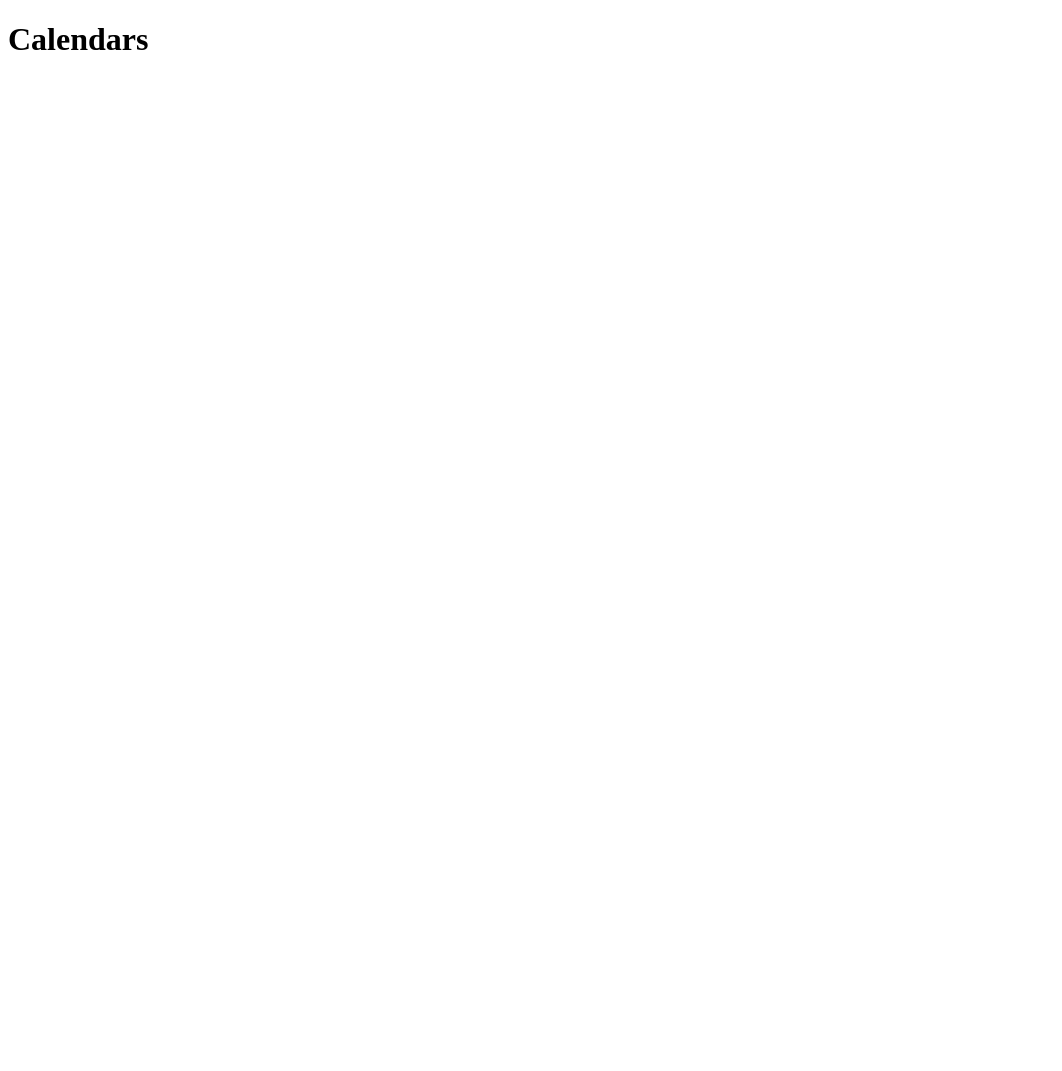
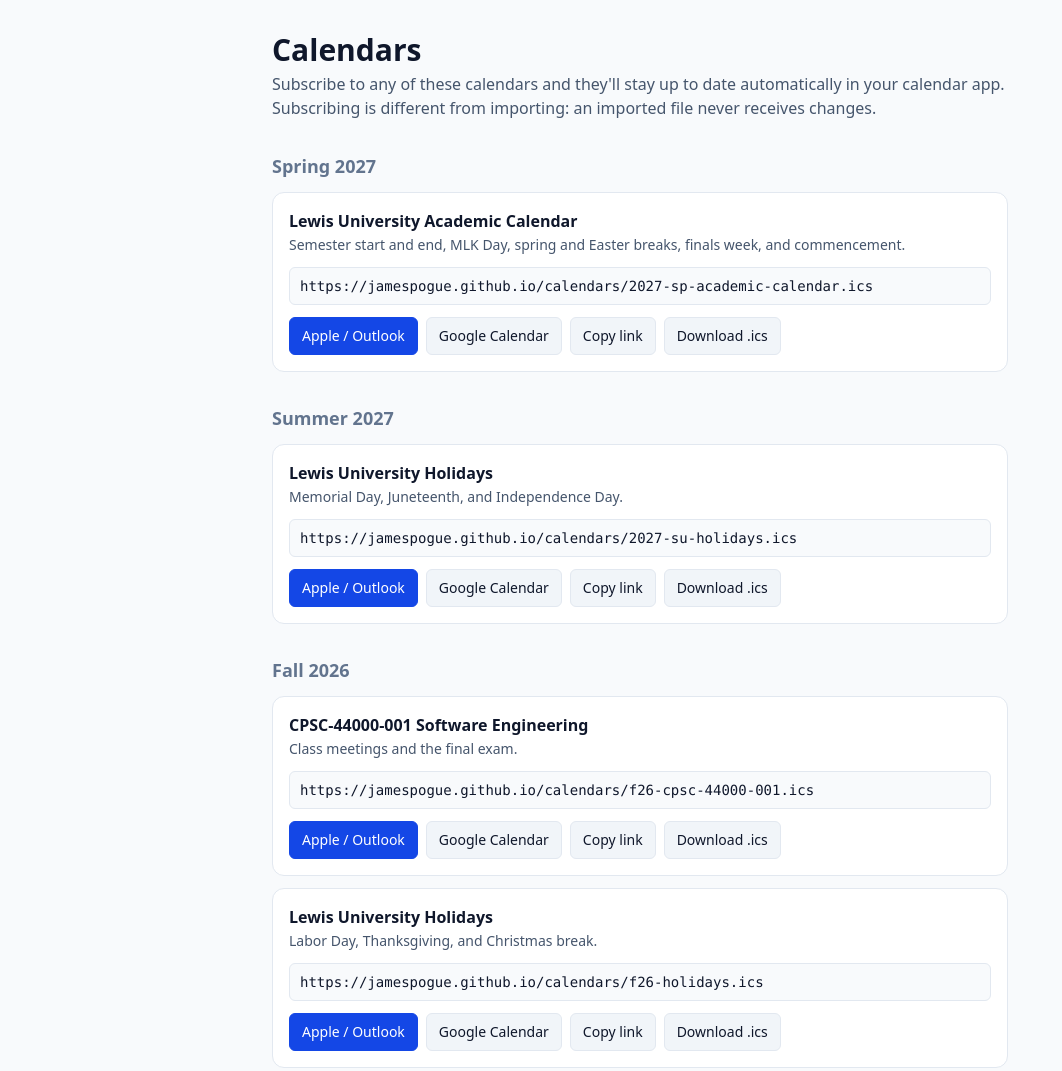
Before and after one commit to jamespogue/calendars, a plain HTML site: page index.html in a window 1280 px wide. Shown: the top 1071 px of the page, without its empty margins (0-1062 px from the left). Before the commit the page ends 800 px from the top, so only its background shows below. Drawn offline with nearby package versions, Linux system fonts and the light colour scheme.

Commit message:
Convert index.html to Tailwind subscribe page; add CLAUDE.md, .gitattributes, .editorconfig
- index.html: subscription page (webcal, Google Calendar, copy link, download) styled with Tailwind, indented with tabs
- CLAUDE.md: repo conventions for naming, .ics format, and never deleting published calendars without approval
- .gitattributes: LF everywhere; .ics stored byte-for-byte to keep CRLF on GitHub Pages
- .editorconfig: tabs, LF, final newline; CRLF for .ics

Co-Authored-By: Claude Opus 5.5 <noreply@anthropic.com>

```diff
--- a/index.html
+++ b/index.html
@@ -1,11 +1,124 @@
 <!DOCTYPE html>
 <html lang="en">
 <head>
-    <meta charset="UTF-8">
-    <meta name="viewport" content="width=device-width, initial-scale=1.0">
-    <title>Calendars</title>
+	<meta charset="UTF-8">
+	<meta name="viewport" content="width=device-width, initial-scale=1.0">
+	<title>Calendars</title>
+	<script src="https://cdn.jsdelivr.net/npm/@tailwindcss/browser@4.1.11"></script>
 </head>
-<body>
-    <h1>Calendars</h1>
+<body class="bg-slate-50 text-slate-900 antialiased dark:bg-slate-950 dark:text-slate-100">
+<main class="mx-auto max-w-3xl px-4 pt-8 pb-12">
+	<h1 class="mb-1 text-3xl font-bold">Calendars</h1>
+	<p class="mb-2 text-slate-600 dark:text-slate-400">
+		Subscribe to any of these calendars and they'll stay up to date automatically in your calendar app.
+		Subscribing is different from importing: an imported file never receives changes.
+	</p>
+
+	<div id="calendars"></div>
+
+	<details class="mt-8 rounded-xl border border-slate-200 bg-white px-4 py-3 dark:border-slate-800 dark:bg-slate-900">
+		<summary class="cursor-pointer font-semibold">How to subscribe</summary>
+		<ul class="mt-3 list-disc space-y-1.5 pl-5">
+			<li><strong>iPhone, iPad, or Mac:</strong> tap <em>Apple / Outlook</em> and confirm <em>Subscribe</em>.</li>
+			<li><strong>Google Calendar:</strong> click <em>Google Calendar</em> and confirm <em>Add</em>.
+				On a phone, do this once from a computer; the calendar then syncs to the Google Calendar app.</li>
+			<li><strong>Outlook (desktop):</strong> tap <em>Apple / Outlook</em>, or copy the link and use
+				<em>Add calendar &rarr; Subscribe from web</em>.</li>
+			<li><strong>Anything else:</strong> copy the link and look for <em>Add calendar from URL</em> or <em>Subscribe</em>.</li>
+		</ul>
+		<p class="mt-3 text-slate-600 dark:text-slate-400">
+			Calendar apps check for updates on their own schedule (Google can take up to a day), so changes may not appear right away.
+		</p>
+	</details>
+
+	<footer class="mt-8 text-sm text-slate-500 dark:text-slate-400">Eric Pogue &amp; James Pogue</footer>
+</main>
+
+<script>
+	// To add or remove a calendar, edit this list.
+	const BASE = "https://jamespogue.github.io/calendars/";
+	const GROUPS = [
+		{
+			title: "Spring 2027",
+			calendars: [
+				{ file: "2027-sp-academic-calendar.ics", name: "Lewis University Academic Calendar", description: "Semester start and end, MLK Day, spring and Easter breaks, finals week, and commencement." },
+			],
+		},
+		{
+			title: "Summer 2027",
+			calendars: [
+				{ file: "2027-su-holidays.ics", name: "Lewis University Holidays", description: "Memorial Day, Juneteenth, and Independence Day." },
+			],
+		},
+		{
+			title: "Fall 2026",
+			calendars: [
+				{ file: "f26-cpsc-44000-001.ics", name: "CPSC-44000-001 Software Engineering", description: "Class meetings and the final exam." },
+				{ file: "f26-holidays.ics", name: "Lewis University Holidays", description: "Labor Day, Thanksgiving, and Christmas break." },
+			],
+		},
+		{
+			title: "Other",
+			calendars: [
+				{ file: "ss-cyril-methodius-wednesday-2026-2027.ics", name: "SS. Cyril & Methodius Wednesday Religious Education", description: "2026–2027 school year." },
+			],
+		},
+	];
+
+	// Shared Tailwind class lists.
+	const BTN = "inline-block whitespace-nowrap rounded-md border px-3 py-2 text-sm no-underline cursor-pointer transition";
+	const BTN_SECONDARY = BTN + " border-slate-200 bg-slate-100 text-slate-900 hover:bg-slate-200 dark:border-slate-700 dark:bg-slate-800 dark:text-slate-100 dark:hover:bg-slate-700";
+	const BTN_PRIMARY = BTN + " border-blue-700 bg-blue-700 text-white hover:bg-blue-800 dark:border-blue-400 dark:bg-blue-400 dark:text-slate-950 dark:hover:bg-blue-300";
+
+	function el(tag, attrs, ...children) {
+		const node = document.createElement(tag);
+		for (const [k, v] of Object.entries(attrs || {})) {
+			if (k === "onclick") node.addEventListener("click", v);
+			else node.setAttribute(k, v);
+		}
+		node.append(...children);
+		return node;
+	}
+
+	async function copy(text, button) {
+		try {
+			await navigator.clipboard.writeText(text);
+		} catch {
+			const input = button.closest("section").querySelector("input");
+			input.select();
+			document.execCommand("copy");
+		}
+		const label = button.textContent;
+		button.textContent = "Copied!";
+		setTimeout(() => (button.textContent = label), 1500);
+	}
+
+	const root = document.getElementById("calendars");
+	for (const group of GROUPS) {
+		root.append(el("h2", { class: "mt-8 mb-3 text-lg font-semibold text-slate-500 dark:text-slate-400" }, group.title));
+		for (const cal of group.calendars) {
+			const https = BASE + cal.file;
+			const webcal = https.replace(/^https?:/, "webcal:");
+			const google = "https://calendar.google.com/calendar/render?cid=" + encodeURIComponent(webcal);
+			const copyBtn = el("button", { class: BTN_SECONDARY, type: "button" }, "Copy link");
+			copyBtn.addEventListener("click", () => copy(https, copyBtn));
+			root.append(el("section", { class: "mb-3 rounded-xl border border-slate-200 bg-white p-4 dark:border-slate-800 dark:bg-slate-900" },
+				el("h3", { class: "mb-0.5 font-semibold" }, cal.name),
+				el("p", { class: "mb-3 text-sm text-slate-600 dark:text-slate-400" }, cal.description),
+				el("input", {
+					type: "text", readonly: "", value: https, "aria-label": cal.name + " link",
+					class: "mb-3 w-full min-w-0 rounded-md border border-slate-200 bg-slate-50 px-2.5 py-2 font-mono text-sm dark:border-slate-700 dark:bg-slate-950",
+					onclick: (e) => e.target.select(),
+				}),
+				el("div", { class: "flex flex-wrap gap-2" },
+					el("a", { class: BTN_PRIMARY, href: webcal }, "Apple / Outlook"),
+					el("a", { class: BTN_SECONDARY, href: google, target: "_blank", rel: "noopener" }, "Google Calendar"),
+					copyBtn,
+					el("a", { class: BTN_SECONDARY, href: https, download: "" }, "Download .ics"),
+				),
+			));
+		}
+	}
+</script>
 </body>
 </html>
```
Also changed, not shown: CLAUDE.md (added, +31 -0 lines), 2 other files.
